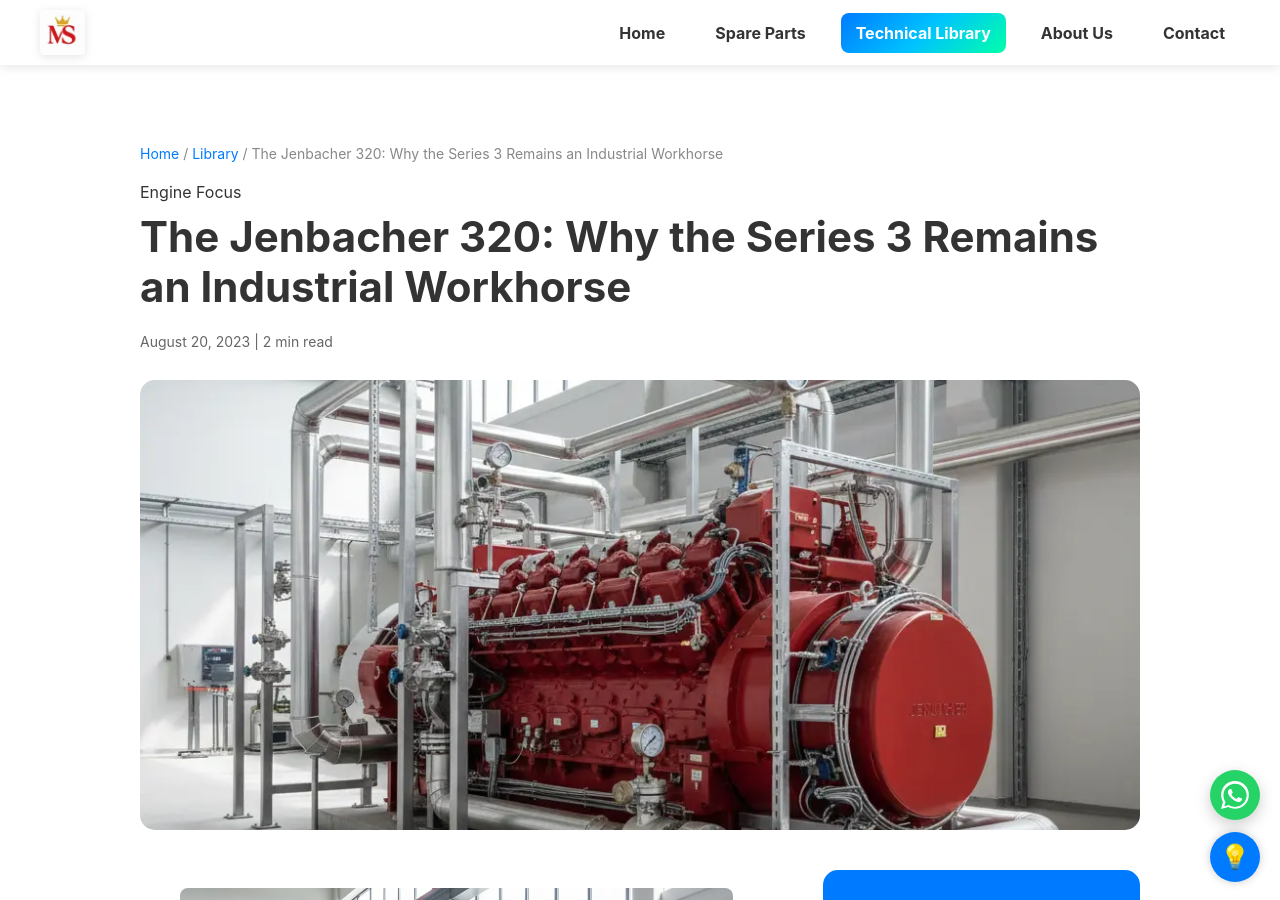
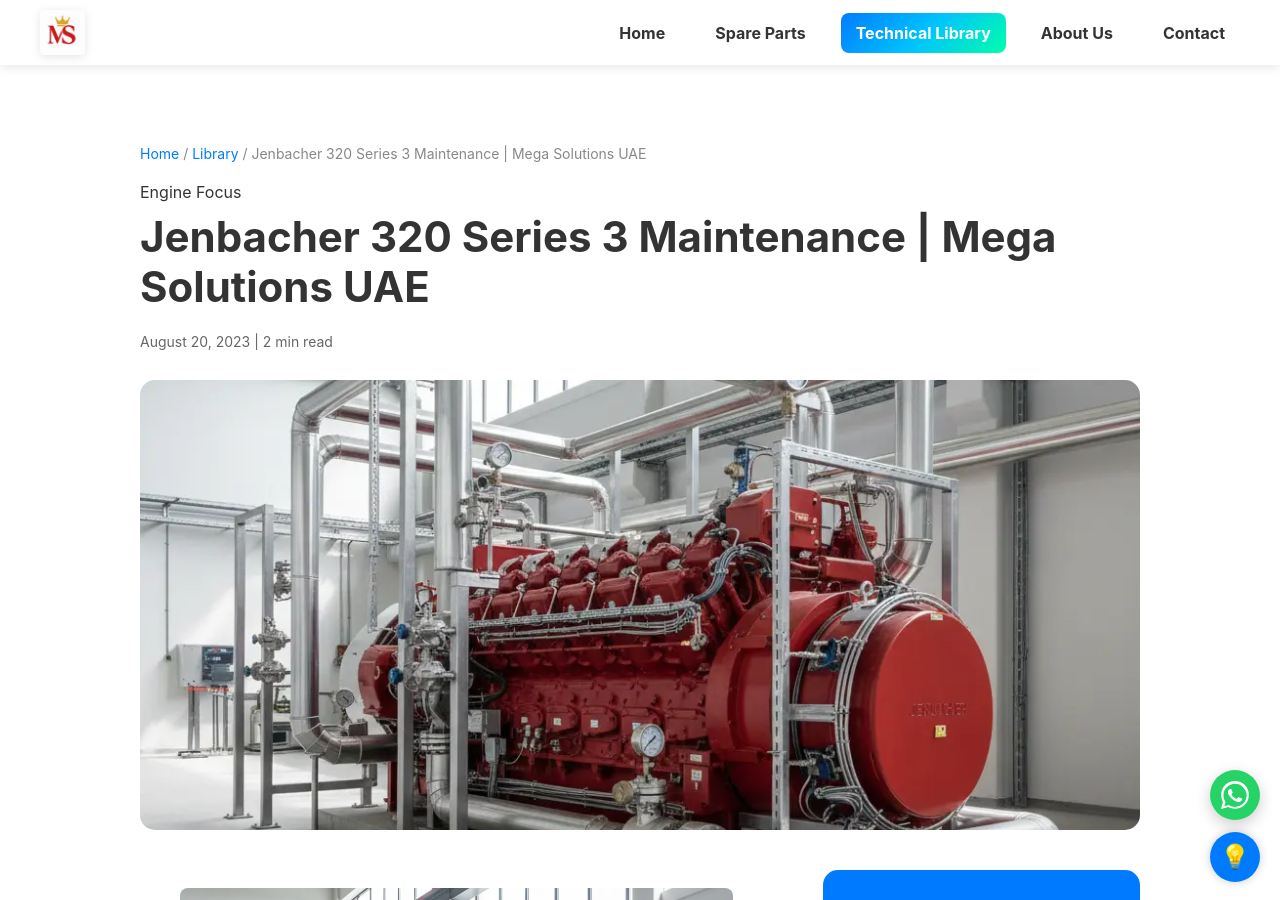
Before and after one commit to Khisal786/Mega-Solutions-UAE, a Jekyll site: the page built from _posts/2023-08-20-jenbacher-320-series-3-maintenance.md, in a window 1280 px wide and 900 px high. Built offline with Jekyll 4.4.1, drawn with Linux system fonts in a browser that asks for light colours.

Commit message:
Update Jenbacher 320 maintenance post title and layout

```diff
--- a/_posts/2023-08-20-jenbacher-320-series-3-maintenance.md
+++ b/_posts/2023-08-20-jenbacher-320-series-3-maintenance.md
@@ -1,6 +1,6 @@
 ---
 layout: post
-title: "The Jenbacher 320: Why the Series 3 Remains an Industrial Workhorse"
+title: "Jenbacher 320 Series 3 Maintenance | Mega Solutions UAE"
 date: 2023-08-20
 image: /assets/images/blog/jenbacher-320-type-3-maintenance-parts.webp
 alt: "A Jenbacher Type 320 gas engine installed in an industrial facility, maintained with premium spare parts."
```
